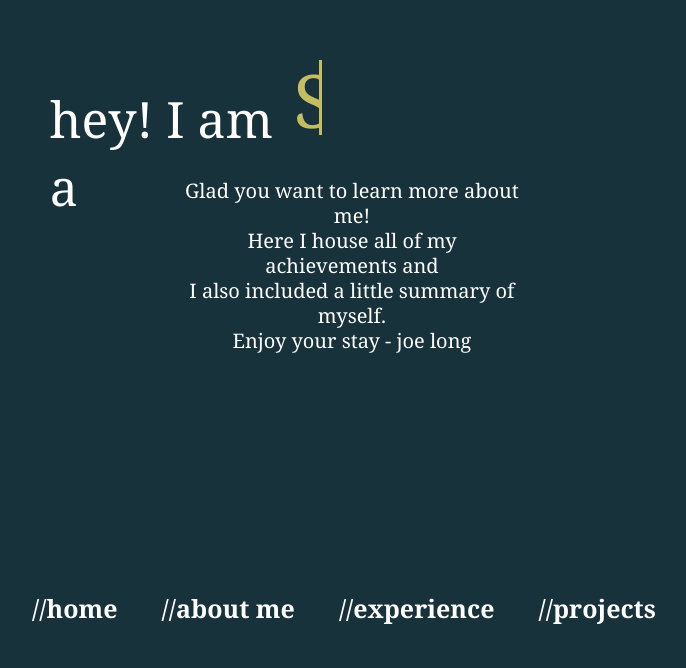
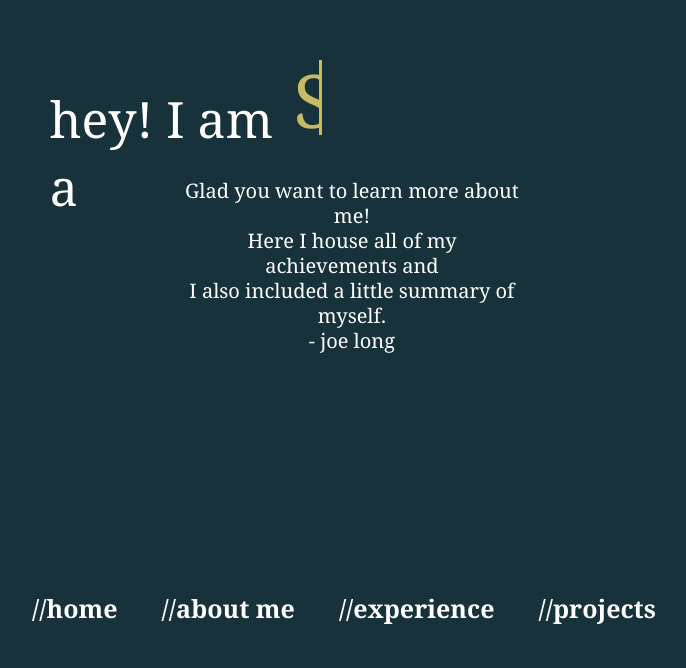
Before and after one commit to JoeDLong/JoeDLong.github.io, a plain HTML site: page index.html in a window 1280 px wide. Shown: the part 135-803 px from the top of the page, without its empty margins (296-982 px from the left). Drawn offline with Linux system fonts and the light colour scheme.

Commit message:
another major change

```diff
--- a/index.html
+++ b/index.html
@@ -24,7 +24,7 @@
                 <br>
                 I also included a little summary of myself.
                 <br>
-                Enjoy your stay - joe long
+                                    - joe long
             </p>
         </div>
         <div class="website_version">
```
